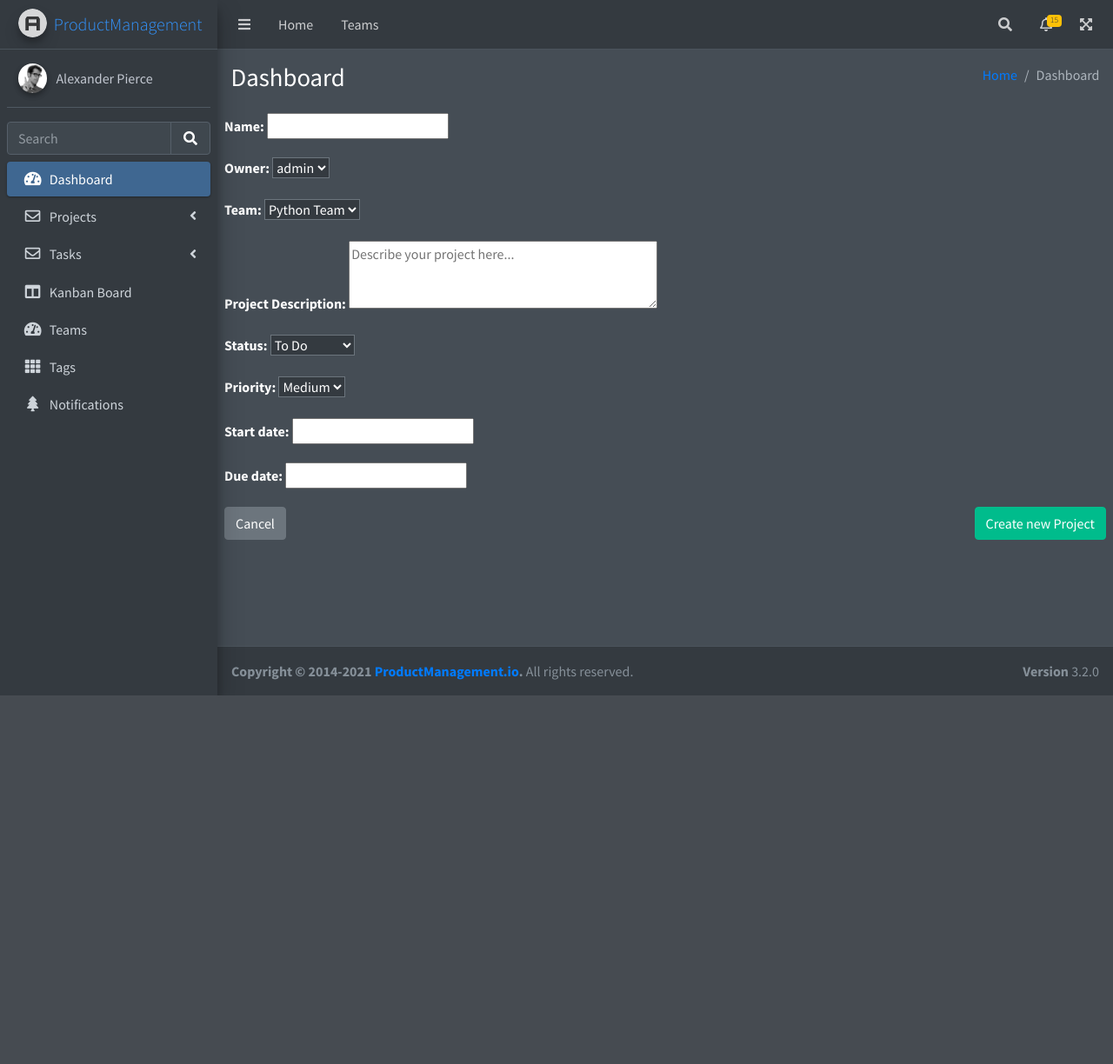
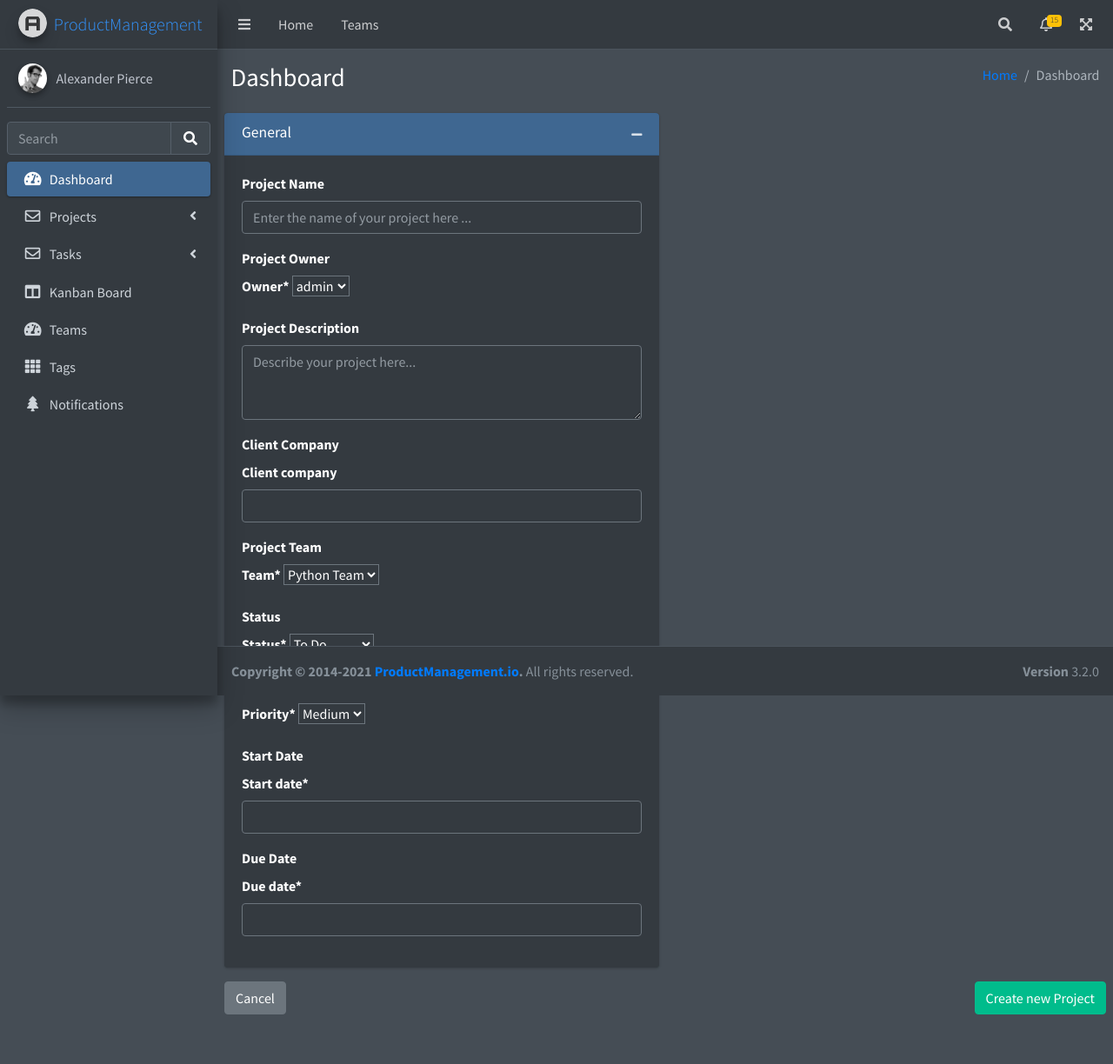
Before and after one commit to nehapanchal2606/Product_Management_System, a Django app: page /projects/create/ in a window 1280 px wide. Shown: the whole page at 87% size. Before the commit the page ends 800 px from the top, so only its background shows below. Run offline with Django 5.2, Linux system fonts and the light colour scheme; data comes from the database, SQL or seed files in the repository; some libraries are stand-ins or nearby versions.

Commit message:
Add Change in create project

```diff
--- a/ProjectManagement/ProjectManagement/settings.py
+++ b/ProjectManagement/ProjectManagement/settings.py
@@ -40,6 +40,8 @@
 
     # third party apps
     'tempus_dominus',
+    'crispy_forms',
+    'crispy_bootstrap5',
 
     # custom apps
     'accounts',
@@ -133,6 +135,10 @@
 MEDIA_URL = '/media/'
 MEDIA_ROOT = BASE_DIR / 'media'
 
+
+CRISPY_ALLOWED_TEMPLATE_PACKS = "bootstrap5"
+CRISPY_TEMPLATE_PACK = "bootstrap5"
+
 # Default primary key field type
 # https://docs.djangoproject.com/en/5.2/ref/settings/#default-auto-field
 
--- a/ProjectManagement/projects/forms.py
+++ b/ProjectManagement/projects/forms.py
@@ -1,6 +1,7 @@
 from django import forms
 from tempus_dominus.widgets import DatePicker
 from projects.models import Project
+from django.contrib.auth.models import User
 
 
 class ProjectForm(forms.ModelForm):
@@ -8,16 +9,34 @@
         widget=forms.Textarea(
             attrs={'rows': 3, 'placeholder': "Describe your project here..."}
         ),
-        label="Project Description",
+        label=False,
         required=True
     )
+
+    name = forms.CharField(
+        widget=forms.TextInput(
+            attrs={'placeholder': "Enter the name of your project here ..."}
+        ),
+        required=True,
+        label=False
+    )
+
     start_date = forms.DateTimeField(
         widget=DatePicker(
             attrs={
-                'append': 'fa fa-calender'
+                'append': 'fa fa-calendar',
+                'icon_toggle' : True,
+            }
+        )
+    )
+    due_date = forms.DateTimeField(
+        widget=DatePicker(
+            attrs={
+                'append': 'fa fa-calendar',
+                'icon_toggle' : True,
             }
         )
     )
     class Meta:
         model = Project
-        fields = ['name', 'owner','team', 'description', 'status','priority','start_date', 'due_date']
+        fields = ['name', 'owner','team', 'description', 'client_company','status','priority','start_date', 'due_date']
--- a/ProjectManagement/projects/models.py
+++ b/ProjectManagement/projects/models.py
@@ -39,6 +39,7 @@
     team = models.ForeignKey(Team, on_delete=models.CASCADE, related_name="projects", default=1)
     name = models.CharField(max_length=255)
     description = models.TextField(blank=True, null=True)
+    client_company = models.CharField(max_length=100,null=True, blank=True)
     status = models.CharField(max_length=20, choices=STATUS_CHOICES, default='To Do')
     priority = models.CharField(max_length=20, choices=PRIORITY_CHOICES, default='Medium')
     start_date = models.DateField()
--- a/ProjectManagement/projects/templates/project/project_create.html
+++ b/ProjectManagement/projects/templates/project/project_create.html
@@ -1,18 +1,82 @@
 {% extends "base.html" %}
+{% load crispy_forms_tags %}
+
+{% block content %}
+    <form method="POST" action=".">
+    {% csrf_token %}
+    <div class="row">
+        <div class="col-md-6">
+          {% comment %} {{ form.as_p }} {% endcomment %}
+          <div class="card card-primary">
+            <div class="card-header">
+              <h3 class="card-title">General</h3>
+
+              <div class="card-tools">
+                <button type="button" class="btn btn-tool" data-card-widget="collapse" title="Collapse">
+                  <i class="fas fa-minus"></i>
+                </button>
+              </div>
+            </div>
+            <div class="card-body">
+              <div class="form-group">
+                <label for="inputName">Project Name</label>
+                {{ form.name | as_crispy_field }}
+              </div>
+              <div class="form-group">
+                <label for="inputName">Project Owner</label>
+                {{ form.owner | as_crispy_field}}
+              </div>
+              <div class="form-group">
+                <label for="inputDescription">Project Description</label>
+                {{ form.description | as_crispy_field }}
+              </div>
+
+              <div class="form-group">
+                <label for="inputStatus">Client Company</label>
+                {{ form.client_company| as_crispy_field }}
+              </div>
+
+              <div class="form-group">
+                <label for="inputDescription">Project Team</label>
+                {{ form.team | as_crispy_field }}
+              </div>
+
+              <div class="form-group">
+                <label for="inputStatus">Status</label>
+                {{ form.status | as_crispy_field }}
+              </div>
+
+               <div class="form-group">
+                <label for="inputStatus">Priority</label>
+                {{ form.priority | as_crispy_field }}
+              </div>
+              {% comment %} <div class="form-group">
+                <label for="inputClientCompany">Client Company</label>
+                <input type="text" id="inputClientCompany" class="form-control">
+              </div> {% endcomment %}
+              <div class="form-group">
+                <label for="inputProjectLeader">Start Date</label>
+                {{ form.start_date | as_crispy_field }}
+              </div>
+
+              <div class="form-group">
+                <label for="inputProjectLeader">Due Date</label>
+                {{ form.due_date | as_crispy_field }}
+              </div>
 
 
-{% block content %}
-
+            </div>
+            <!-- /.card-body -->
+          </div>
+          <!-- /.card -->
+        </div>
+    </div>
     <div class="row">
-        <div class="col-md-6">
-          {{ form.as_p }}
-        </div>
-      </div>
-      <div class="row">
         <div class="col-12">
           <a href="#" class="btn btn-secondary">Cancel</a>
           <input type="submit" value="Create new Project" class="btn btn-success float-right">
         </div>
-      </div>
+    </div>
+    </form>
 
 {% endblock %}
--- a/ProjectManagement/requirements.txt
+++ b/ProjectManagement/requirements.txt
@@ -1,5 +1,7 @@
 asgiref==3.9.1
+crispy-bootstrap5==2025.6
 Django==5.2.6
+django-crispy-forms==2.4
 django-tempus-dominus==5.1.2.17
 pillow==11.3.0
 sqlparse==0.5.3
```
